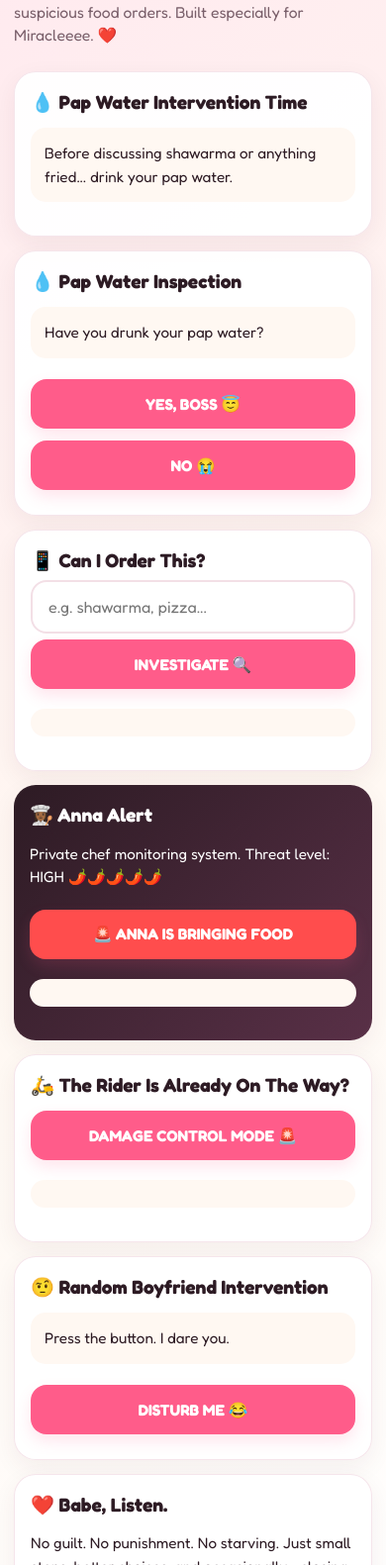
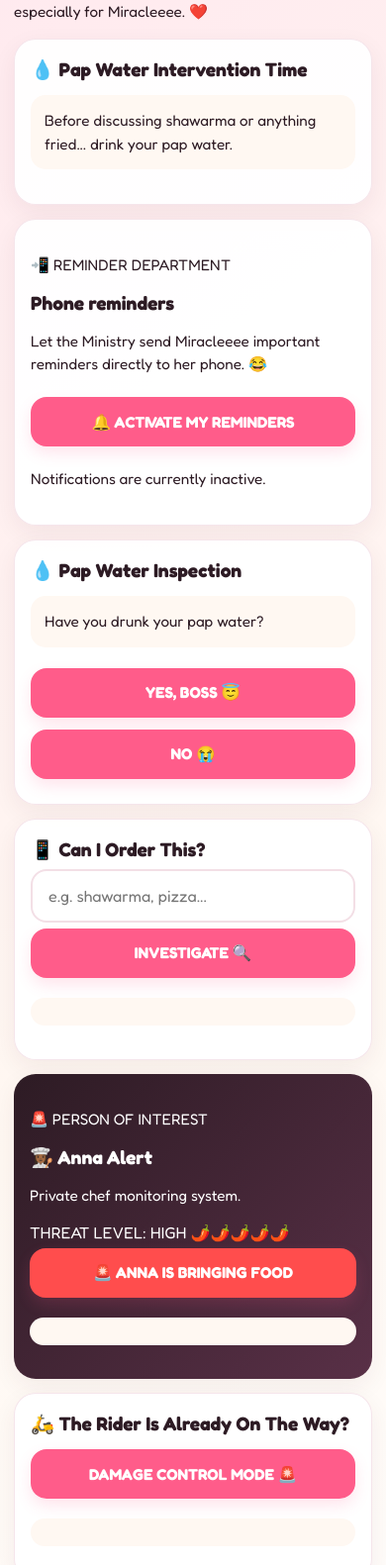
Before and after one commit to Meemii14/cancelthatorder, a plain HTML site: page index.html in a window 390 px wide. Shown: the part 267-1848 px from the top of the page at 99% size. Drawn offline with Linux system fonts and the light colour scheme.

Commit message:
Make homepage mobile-first and add notification controls

```diff
--- a/index.html
+++ b/index.html
@@ -14,49 +14,63 @@
 <body>
   <div class="ticker">🚨 ORDERING ACTIVITY UNDER SURVEILLANCE • ANNA IS A PERSON OF INTEREST • 🚨</div>
   <main>
-    <p class="eyebrow">🏛️ THE MINISTRY OF BABE'S WAISTLINE</p>
-    <h1>Operation:<br><span>Cancel That Order</span></h1>
-    <p>A relationship-sponsored intervention program for suspicious food orders. Built especially for Miracleeee. ❤️</p>
+    <header class="hero">
+      <p class="eyebrow">🏛️ THE MINISTRY OF BABE'S WAISTLINE</p>
+      <h1>Operation:<br><span>Cancel That Order</span></h1>
+      <p>A relationship-sponsored intervention program built especially for Miracleeee. ❤️</p>
+    </header>
 
-    <section>
+    <section class="card">
       <h2 id="status">📱 Checking your behaviour...</h2>
       <p id="message"></p>
     </section>
 
-    <section>
+    <section class="card notification-card">
+      <p class="label">📲 REMINDER DEPARTMENT</p>
+      <h2>Phone reminders</h2>
+      <p>Let the Ministry send Miracleeee important reminders directly to her phone. 😂</p>
+      <button class="primary" onclick="enableNotifications()">🔔 ACTIVATE MY REMINDERS</button>
+      <p id="notificationStatus" class="small">Notifications are currently inactive.</p>
+    </section>
+
+    <section class="card">
       <h2>💧 Pap Water Inspection</h2>
       <p id="pap">Have you drunk your pap water?</p>
-      <button onclick="drinkPap()">YES, BOSS 😇</button>
-      <button onclick="noPap()">NO 😭</button>
+      <div class="button-row">
+        <button onclick="drinkPap()">YES, BOSS 😇</button>
+        <button onclick="noPap()">NO 😭</button>
+      </div>
     </section>
 
-    <section>
+    <section class="card">
       <h2>📱 Can I Order This?</h2>
       <input id="food" placeholder="e.g. shawarma, pizza..." autocomplete="off">
-      <button onclick="investigate()">INVESTIGATE 🔍</button>
+      <button class="primary" onclick="investigate()">INVESTIGATE 🔍</button>
       <p id="result"></p>
     </section>
 
-    <section class="anna">
+    <section class="card anna">
+      <p class="label">🚨 PERSON OF INTEREST</p>
       <h2>👩🏾‍🍳 Anna Alert</h2>
-      <p>Private chef monitoring system. Threat level: HIGH 🌶️🌶️🌶️🌶️🌶️</p>
-      <button onclick="anna()">🚨 ANNA IS BRINGING FOOD</button>
+      <p>Private chef monitoring system.</p>
+      <div class="threat">THREAT LEVEL: HIGH 🌶️🌶️🌶️🌶️🌶️</div>
+      <button class="primary" onclick="anna()">🚨 ANNA IS BRINGING FOOD</button>
       <p id="anna"></p>
     </section>
 
-    <section>
+    <section class="card">
       <h2>🛵 The Rider Is Already On The Way?</h2>
-      <button onclick="damage()">DAMAGE CONTROL MODE 🚨</button>
+      <button class="primary" onclick="damage()">DAMAGE CONTROL MODE 🚨</button>
       <p id="damage"></p>
     </section>
 
-    <section>
+    <section class="card">
       <h2>🤨 Random Boyfriend Intervention</h2>
       <p id="random">Press the button. I dare you.</p>
-      <button onclick="intervene()">DISTURB ME 😂</button>
+      <button class="primary" onclick="intervene()">DISTURB ME 😂</button>
     </section>
 
-    <section>
+    <section class="card love">
       <h2>❤️ Babe, Listen.</h2>
       <p>No guilt. No punishment. No starving. Just small steps, better choices, and occasionally... closing the food delivery app. 😭❤️</p>
     </section>
```
